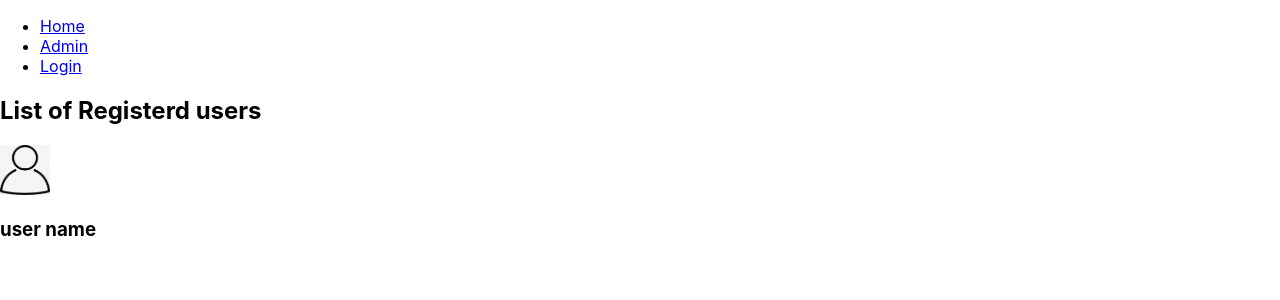
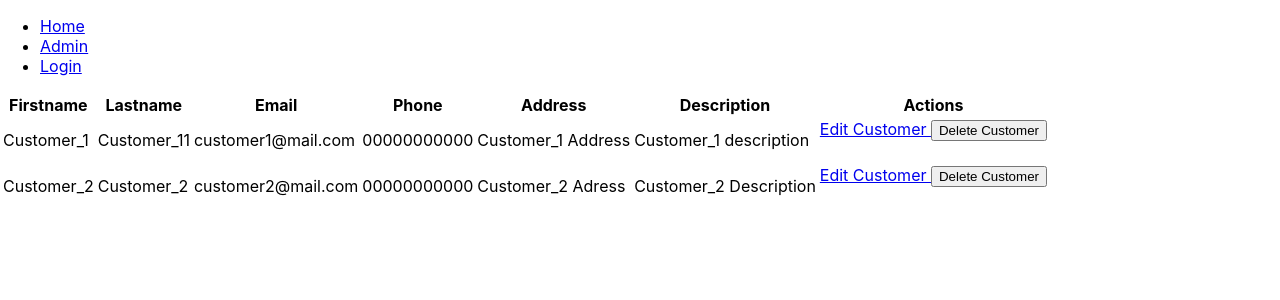
Before and after one commit to JessyVandoorn/testcase, a React (Create React App) app in the folder my-app/: page / in a window 1280 px wide. Shown: the top 300 px of the page. Built offline with nearby package versions, Linux system fonts and the light colour scheme; data requests are answered from the project's data file.

Commit message:
set up CRUD principle

```diff
--- a/my-app/package.json
+++ b/my-app/package.json
@@ -9,6 +9,7 @@
     "@types/react-dom": "16.9.4",
     "@types/react-router": "^5.1.2",
     "@types/react-router-dom": "^5.1.2",
+    "axios": "^0.19.0",
     "dotenv": "6.0.0",
     "dotenv-expand": "4.2.0",
     "firebase": "^7.3.0",
@@ -26,7 +27,8 @@
     "start": "react-scripts start",
     "build": "react-scripts build",
     "test": "react-scripts test",
-    "eject": "react-scripts eject"
+    "eject": "react-scripts eject",
+    "server": "json-server --watch server/db.json"
   },
   "eslintConfig": {
     "extends": "react-app"
--- /dev/null
+++ b/my-app/server/db.json
@@ -0,0 +1,22 @@
+{
+    "customers": [
+        {
+            "id": 1,
+            "first_name": "Customer_1",
+            "last_name": "Customer_11",
+            "email": "customer1@mail.com",
+            "phone": "00000000000",
+            "address": "Customer_1 Address",
+            "description": "Customer_1 description"
+        },
+        {
+            "id": 2,
+            "first_name": "Customer_2",
+            "last_name": "Customer_2",
+            "email": "customer2@mail.com",
+            "phone": "00000000000",
+            "address": "Customer_2 Adress",
+            "description": "Customer_2 Description"
+        }
+    ]
+}
--- a/my-app/src/App.tsx
+++ b/my-app/src/App.tsx
@@ -4,6 +4,7 @@ import { Switch, Route, withRouter, RouteComponentProps, Link } from 'react-rout
 import Hello from './components/Hello';
 import Login from './components/Login';
 import Admin from './components/Admin';
+import EditCustomer from './components/users/Edit';
 
 class App extends React.Component<RouteComponentProps<any>> {
   constructor(props: any) {
@@ -30,6 +31,7 @@ class App extends React.Component<RouteComponentProps<any>> {
           <Route path={'/'} exact component={Hello} />
           <Route path={'/Login'} exact component={Login} />
           <Route path={'/Admin'} exact component={Admin} />
+          <Route path={'/edit/:id'} exact component={EditCustomer} />
         </Switch>
       </div>
     );
--- a/my-app/src/components/Hello.tsx
+++ b/my-app/src/components/Hello.tsx
@@ -1,28 +1,81 @@
-import * as React from "react";
-import { RouteComponentProps, withRouter } from 'react-router-dom';
-import { useObserver } from 'mobx-react-lite';
-import { storeContext } from './context';
+import * as React from 'react';
+import { Link, RouteComponentProps } from 'react-router-dom';
+import axios from 'axios';
 
-class Hello extends React.Component<RouteComponentProps> {
+
+interface IState {
+    customers: any[];
+}
+
+export default class Home extends React.Component<RouteComponentProps, IState> {
     constructor(props: RouteComponentProps) {
         super(props);
+        this.state = { customers: [] }
+    }
+
+    public componentDidMount(): void {
+        axios.get(`http://localhost:3000/customers`).then(data => {
+            this.setState({ customers: data.data })
+        })
+    }
+
+    public deleteCustomer(id: number) {
+        axios.delete(`http://localhost:3000/customers/${id}`).then(data => {
+            const index = this.state.customers.findIndex(customer => customer.id === id);
+            this.state.customers.splice(index, 1);
+            this.props.history.push('/');
+        })
     }
 
     public render() {
+        const customers = this.state.customers;
         return (
-            <section>
-                <header>
-                    <h2>List of Registerd users</h2>
-                </header>
-                <div>
-                    <section>
-                        <img src="/person-icon-white.png" alt="image person" width="50" height="50"/>
-                        <h3>user name</h3>
-                    </section>
+            <div>
+                {customers.length === 0 && (
+                    <div className="text-center">
+                        <h2>No customer found at the moment</h2>
+                    </div>
+                )}
+
+                <div className="container">
+                    <div className="row">
+                        <table className="table table-bordered">
+                            <thead className="thead-light">
+                                <tr>
+                                    <th scope="col">Firstname</th>
+                                    <th scope="col">Lastname</th>
+                                    <th scope="col">Email</th>
+                                    <th scope="col">Phone</th>
+                                    <th scope="col">Address</th>
+                                    <th scope="col">Description</th>
+                                    <th scope="col">Actions</th>
+                                </tr>
+                            </thead>
+                            <tbody>
+                                {customers && customers.map(customer =>
+                                    <tr key={customer.id}>
+                                        <td>{customer.first_name}</td>
+                                        <td>{customer.last_name}</td>
+                                        <td>{customer.email}</td>
+                                        <td>{customer.phone}</td>
+                                        <td>{customer.address}</td>
+                                        <td>{customer.description}</td>
+                                        <td>
+                                            <div className="d-flex justify-content-between align-items-center">
+                                                <div className="btn-group" style={{ marginBottom: "20px" }}>
+                                                    <Link to={`edit/${customer.id}`} className="btn btn-sm btn-outline-secondary">Edit Customer </Link>
+                                                    <button className="btn btn-sm btn-outline-secondary" onClick={() => this.deleteCustomer(customer.id)}>Delete Customer</button>
+                                                </div>
+                                            </div>
+                                        </td>
+                                    </tr>
+                                )}
+                            </tbody>
+                        </table>
+                    </div>
                 </div>
-            </section>
+
+            </div>
         )
     }
-};
-
-export default withRouter(Hello);
+}
--- /dev/null
+++ b/my-app/src/components/users/Edit.tsx
@@ -0,0 +1,123 @@
+import * as React from 'react';
+import { RouteComponentProps, withRouter } from 'react-router-dom';
+import axios from 'axios';
+
+export interface IValues {
+    [key: string]: any;
+}
+
+export interface IFormState {
+    id: number,
+    customer: any;
+    values: IValues[];
+    submitSuccess: boolean;
+    loading: boolean;
+}
+
+class EditCustomer extends React.Component<RouteComponentProps<any>, IFormState> {
+    constructor(props: RouteComponentProps) {
+        super(props);
+        this.state = {
+            id: this.props.match.params.id,
+            customer: {},
+            values: [],
+            loading: false,
+            submitSuccess: false,
+        }
+    }
+
+    public componentDidMount(): void {
+        axios.get(`http://localhost:3000/customers/${this.state.id}`).then(data => {
+            this.setState({ customer: data.data });
+        })
+    }
+
+    private processFormSubmission = async (e: React.FormEvent<HTMLFormElement>): Promise<void> => {
+        e.preventDefault();
+        this.setState({ loading: true });
+        axios.patch(`http://localhost:3000/customers/${this.state.id}`, this.state.values).then(data => {
+            this.setState({ submitSuccess: true, loading: false })
+            setTimeout(() => {
+                this.props.history.push('/');
+            }, 1500)
+        })
+    }
+
+
+    private setValues = (values: IValues) => {
+        this.setState({ values: { ...this.state.values, ...values } });
+    }
+
+    private handleInputChanges = (e: React.FormEvent<HTMLInputElement>) => {
+        e.preventDefault();
+        this.setValues({ [e.currentTarget.id]: e.currentTarget.value })
+    }
+
+    public render() {
+        const { submitSuccess, loading } = this.state;
+        return (
+            <div className="App">
+                {this.state.customer &&
+                    <div>
+                        < h1 > Customer List Management App</h1>
+                        <p> Built with React.js and TypeScript </p>
+
+
+                        <div>
+                            <div className={"col-md-12 form-wrapper"}>
+                                <h2> Edit Customer </h2>
+
+                                {submitSuccess && (
+                                    <div className="alert alert-info" role="alert">
+                                        Customer's details has been edited successfully </div>
+                                )}
+
+                                <form id={"create-post-form"} onSubmit={this.processFormSubmission} noValidate={true}>
+                                    <div className="form-group col-md-12">
+                                        <label htmlFor="first_name"> First Name </label>
+                                        <input type="text" id="first_name" defaultValue={this.state.customer.first_name} onChange={(e) => this.handleInputChanges(e)} name="first_name" className="form-control" placeholder="Enter customer's first name" />
+                                    </div>
+
+                                    <div className="form-group col-md-12">
+                                        <label htmlFor="last_name"> Last Name </label>
+                                        <input type="text" id="last_name" defaultValue={this.state.customer.last_name} onChange={(e) => this.handleInputChanges(e)} name="last_name" className="form-control" placeholder="Enter customer's last name" />
+                                    </div>
+
+                                    <div className="form-group col-md-12">
+                                        <label htmlFor="email"> Email </label>
+                                        <input type="email" id="email" defaultValue={this.state.customer.email} onChange={(e) => this.handleInputChanges(e)} name="email" className="form-control" placeholder="Enter customer's email address" />
+                                    </div>
+
+                                    <div className="form-group col-md-12">
+                                        <label htmlFor="phone"> Phone </label>
+                                        <input type="text" id="phone" defaultValue={this.state.customer.phone} onChange={(e) => this.handleInputChanges(e)} name="phone" className="form-control" placeholder="Enter customer's phone number" />
+                                    </div>
+
+                                    <div className="form-group col-md-12">
+                                        <label htmlFor="address"> Address </label>
+                                        <input type="text" id="address" defaultValue={this.state.customer.address} onChange={(e) => this.handleInputChanges(e)} name="address" className="form-control" placeholder="Enter customer's address" />
+                                    </div>
+
+                                    <div className="form-group col-md-12">
+                                        <label htmlFor="description"> Description </label>
+                                        <input type="text" id="description" defaultValue={this.state.customer.description} onChange={(e) => this.handleInputChanges(e)} name="description" className="form-control" placeholder="Enter Description" />
+                                    </div>
+
+                                    <div className="form-group col-md-4 pull-right">
+                                        <button className="btn btn-success" type="submit">
+                                            Edit Customer </button>
+                                        {loading &&
+                                            <span className="fa fa-circle-o-notch fa-spin" />
+                                        }
+                                    </div>
+                                </form>
+                            </div>
+                        </div>
+                    </div>
+                }
+            </div>
+        )
+    }
+}
+
+export default withRouter(EditCustomer);
```
Also changed, not shown: my-app/src/components/Admin.tsx (+11 -2 lines), my-app/src/store.ts (deleted), 1 other file (tests, documents, lock files or other folders).
